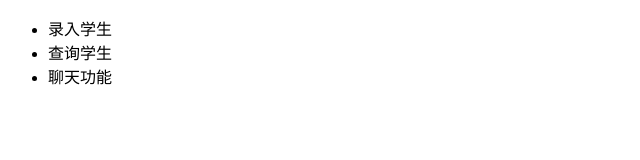
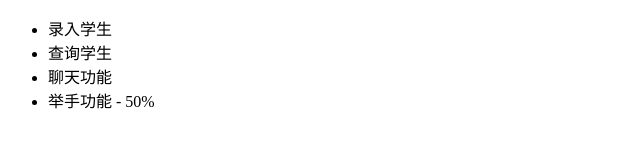
Before and after one commit to Boos-hejie/et-student, a plain HTML site: page index.html in a window 1280 px wide. Shown: the whole page, without its empty margins (0-640 px from the left). Drawn offline with Linux system fonts and the light colour scheme.

Commit message:
举手功能开发了50%

```diff
--- a/index.html
+++ b/index.html
@@ -9,6 +9,7 @@
 		<li>录入学生</li>
 		<li>查询学生</li>
 		<li>聊天功能</li>
+		<li>举手功能 - 50%</li>
 	</ul>
 </body>
 </html>
```
